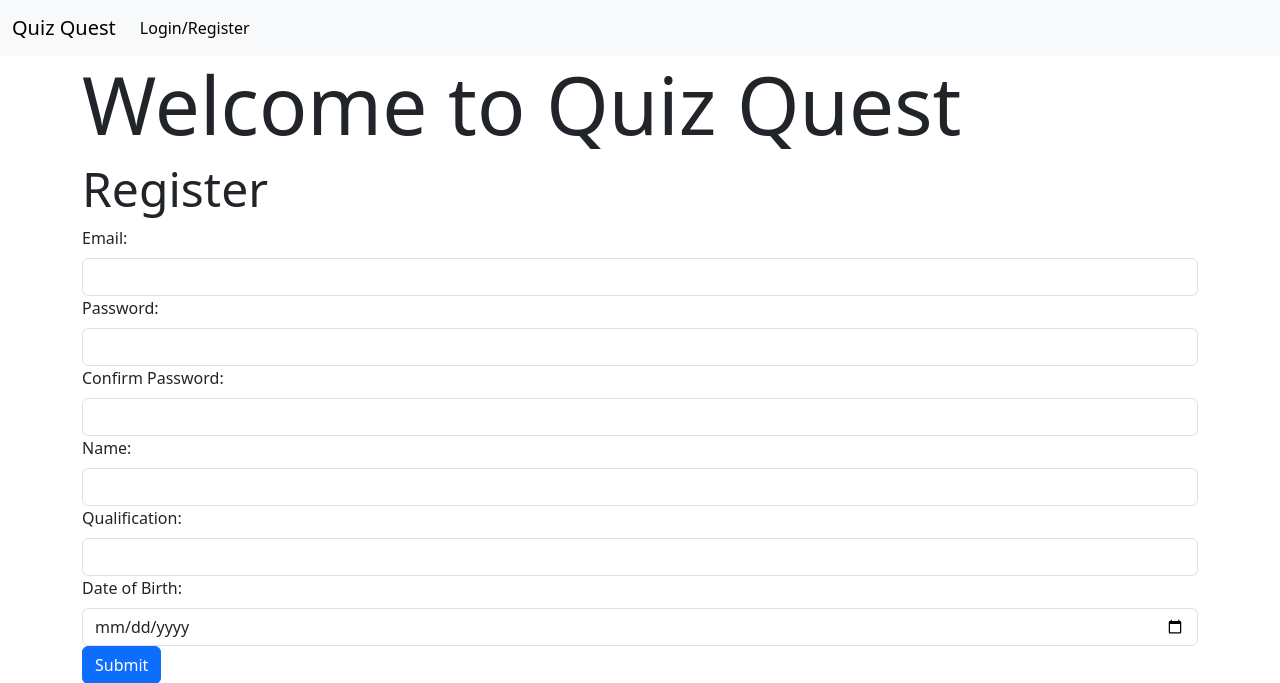
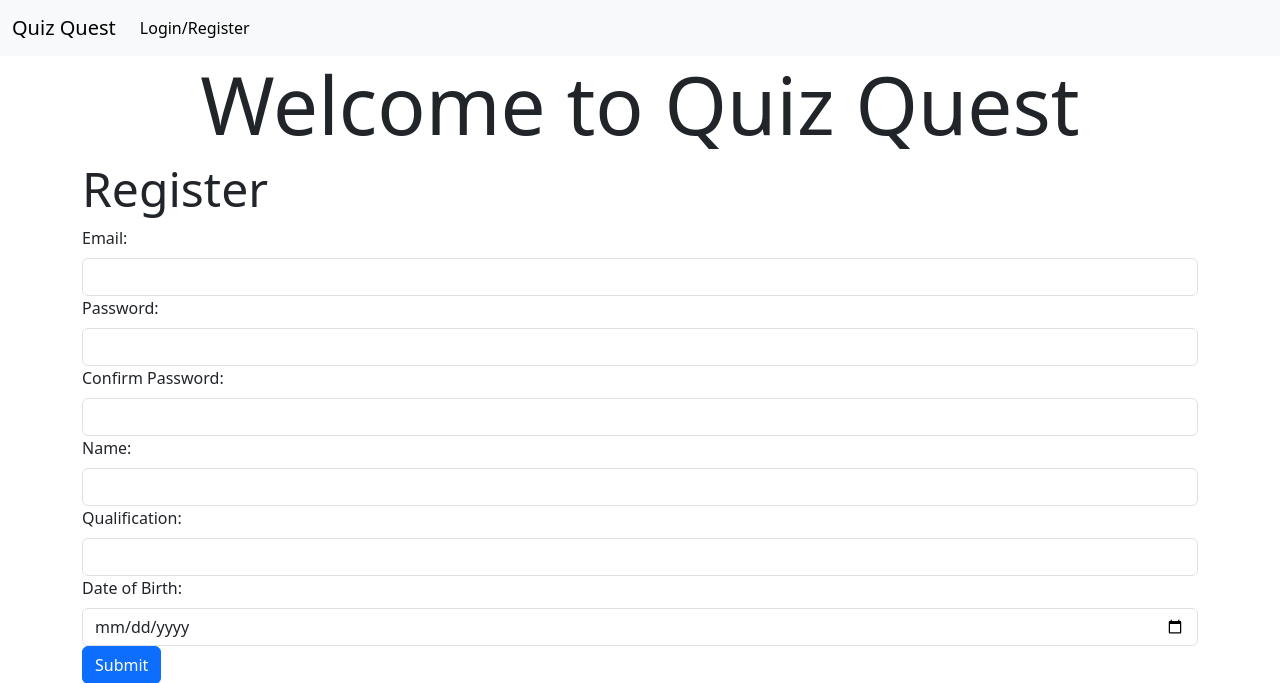
Before and after one commit to MishrajiAryan/quiz-master-MAD1, a Flask app: page /register in a window 1280 px wide. Shown: the top 683 px of the page. Run offline with Flask 3, Linux system fonts and the light colour scheme.

Commit message:
Aligned text & linked register button

```diff
--- a/templates/login.html
+++ b/templates/login.html
@@ -5,7 +5,7 @@
 {% endblock %}
 
 {% block content %}
-<h1 class="display-1">Welcome to Quiz Quest</h1>
+<h1 class="display-1 text-center">Welcome to Quiz Quest</h1>
 <h1 class="display-5">Login</h1>
 <form action="" method="post" class="my-form">
     <div class="form-group">
@@ -20,7 +20,7 @@
         <button type="submit" class="btn btn-primary">Login</button>
     </div>
     <div class="form-group">
-        <button type="button" href="{{ url_for('register')}}" class="btn btn-link">Register</button>
+        <a class="btn btn-link" href="{{ url_for('register')}}" role="button">Register</a>
     </div>
 </form>
 {% endblock %}
--- a/templates/register.html
+++ b/templates/register.html
@@ -5,7 +5,7 @@
 {% endblock %}
 
 {% block content %}
-    <h1 class="display-1">Welcome to Quiz Quest</h1>
+    <h1 class="display-1 text-center">Welcome to Quiz Quest</h1>
     <h1 class="display-5">Register</h1>
     <form action="" method="post" class="form">
         <div class="form-group">
```
